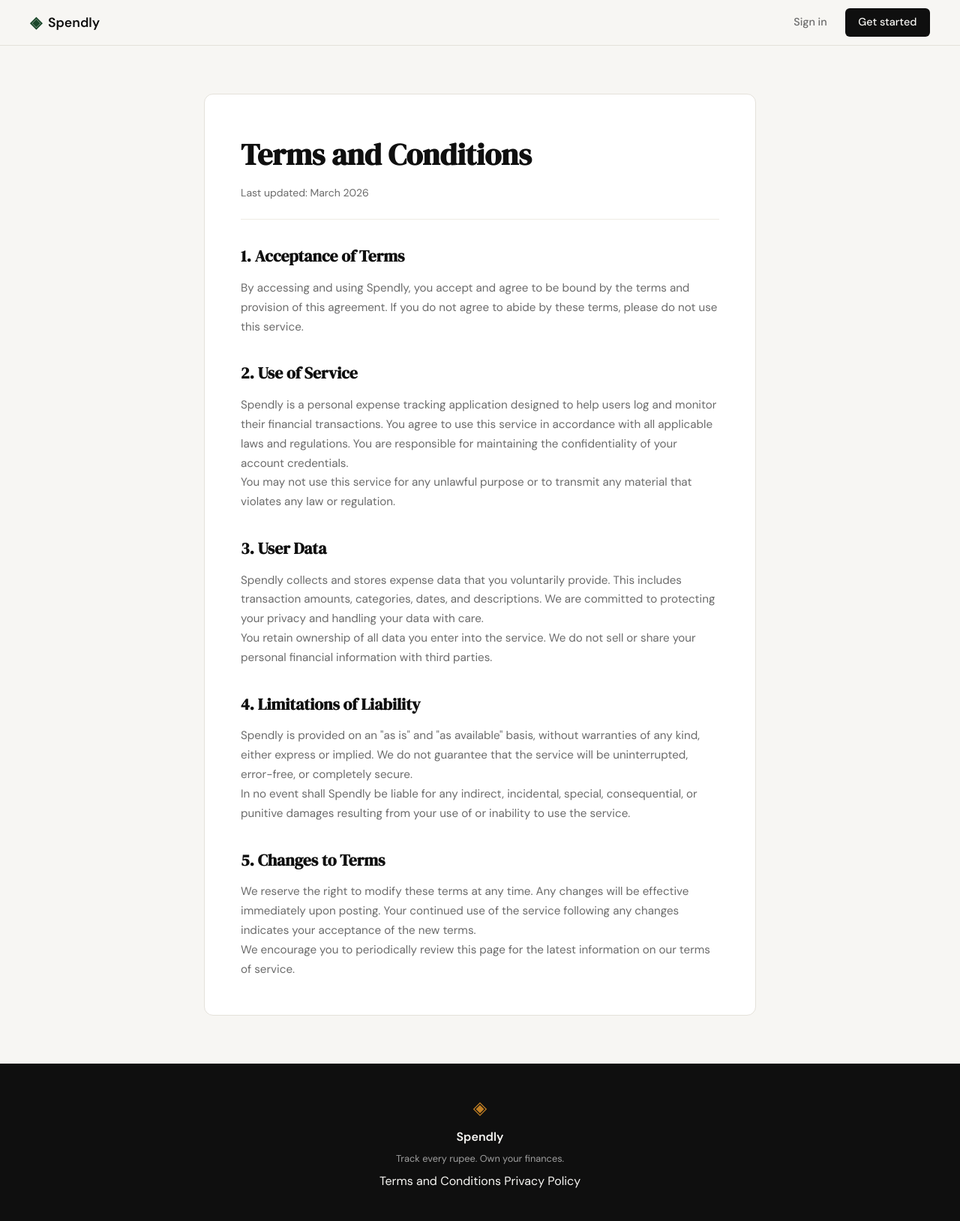
After one commit to Aaslan01/Spendly, a Flask app: page /terms in a window 1280 px wide. The commit adds this page. Shown: the whole page at 75% size. Run offline with Flask 3, Linux system fonts and the light colour scheme.

Commit message:
landing: add terms and conditions page and route

```diff
--- a/app.py
+++ b/app.py
@@ -20,6 +20,11 @@ def register():
 @app.route("/login")
 def login():
     return render_template("login.html")
+
+
+@app.route("/terms")
+def terms():
+    return render_template("terms.html")
 
 
 # ------------------------------------------------------------------ #
--- a/static/css/style.css
+++ b/static/css/style.css
@@ -508,6 +508,57 @@ a { color: inherit; text-decoration: none; }
 }
 
 /* ------------------------------------------------------------------ */
+/* Terms & Privacy pages                                               */
+/* ------------------------------------------------------------------ */
+
+.terms-section {
+    padding: 4rem 2rem;
+    max-width: 800px;
+    margin: 0 auto;
+}
+
+.terms-container {
+    background: var(--paper-card);
+    border: 1px solid var(--border);
+    border-radius: var(--radius-md);
+    padding: 3rem;
+}
+
+.terms-title {
+    font-family: var(--font-display);
+    font-size: 2.5rem;
+    color: var(--ink);
+    margin-bottom: 0.5rem;
+}
+
+.terms-updated {
+    font-size: 0.875rem;
+    color: var(--ink-muted);
+    margin-bottom: 2rem;
+    padding-bottom: 1.5rem;
+    border-bottom: 1px solid var(--border-soft);
+}
+
+.terms-content {
+    display: flex;
+    flex-direction: column;
+    gap: 2rem;
+}
+
+.terms-block h2 {
+    font-family: var(--font-display);
+    font-size: 1.35rem;
+    color: var(--ink);
+    margin-bottom: 0.75rem;
+}
+
+.terms-block p {
+    font-size: 0.95rem;
+    color: var(--ink-muted);
+    line-height: 1.7;
+}
+
+/* ------------------------------------------------------------------ */
 /* Responsive                                                          */
 /* ------------------------------------------------------------------ */
 
--- a/templates/base.html
+++ b/templates/base.html
@@ -35,8 +35,7 @@
             <span class="footer-name">Spendly</span>
             <p class="footer-copy">Track every rupee. Own your finances.</p>
             <div class="footer-links">
-                <a href="#">Terms and Conditions</a>
-
+                <a href="{{ url_for('terms') }}">Terms and Conditions</a>
                 <a href="#">Privacy Policy</a>
             </div>
         </div>
--- /dev/null
+++ b/templates/terms.html
@@ -0,0 +1,45 @@
+{% extends "base.html" %}
+
+{% block title %}Terms and Conditions — Spendly{% endblock %}
+
+{% block content %}
+
+<section class="terms-section">
+    <div class="terms-container">
+        <h1 class="terms-title">Terms and Conditions</h1>
+        <p class="terms-updated">Last updated: March 2026</p>
+
+        <div class="terms-content">
+            <section class="terms-block">
+                <h2>1. Acceptance of Terms</h2>
+                <p>By accessing and using Spendly, you accept and agree to be bound by the terms and provision of this agreement. If you do not agree to abide by these terms, please do not use this service.</p>
+            </section>
+
+            <section class="terms-block">
+                <h2>2. Use of Service</h2>
+                <p>Spendly is a personal expense tracking application designed to help users log and monitor their financial transactions. You agree to use this service in accordance with all applicable laws and regulations. You are responsible for maintaining the confidentiality of your account credentials.</p>
+                <p>You may not use this service for any unlawful purpose or to transmit any material that violates any law or regulation.</p>
+            </section>
+
+            <section class="terms-block">
+                <h2>3. User Data</h2>
+                <p>Spendly collects and stores expense data that you voluntarily provide. This includes transaction amounts, categories, dates, and descriptions. We are committed to protecting your privacy and handling your data with care.</p>
+                <p>You retain ownership of all data you enter into the service. We do not sell or share your personal financial information with third parties.</p>
+            </section>
+
+            <section class="terms-block">
+                <h2>4. Limitations of Liability</h2>
+                <p>Spendly is provided on an "as is" and "as available" basis, without warranties of any kind, either express or implied. We do not guarantee that the service will be uninterrupted, error-free, or completely secure.</p>
+                <p>In no event shall Spendly be liable for any indirect, incidental, special, consequential, or punitive damages resulting from your use of or inability to use the service.</p>
+            </section>
+
+            <section class="terms-block">
+                <h2>5. Changes to Terms</h2>
+                <p>We reserve the right to modify these terms at any time. Any changes will be effective immediately upon posting. Your continued use of the service following any changes indicates your acceptance of the new terms.</p>
+                <p>We encourage you to periodically review this page for the latest information on our terms of service.</p>
+            </section>
+        </div>
+    </div>
+</section>
+
+{% endblock %}
```
Also changed, not shown: .claude/settings.local.json.
